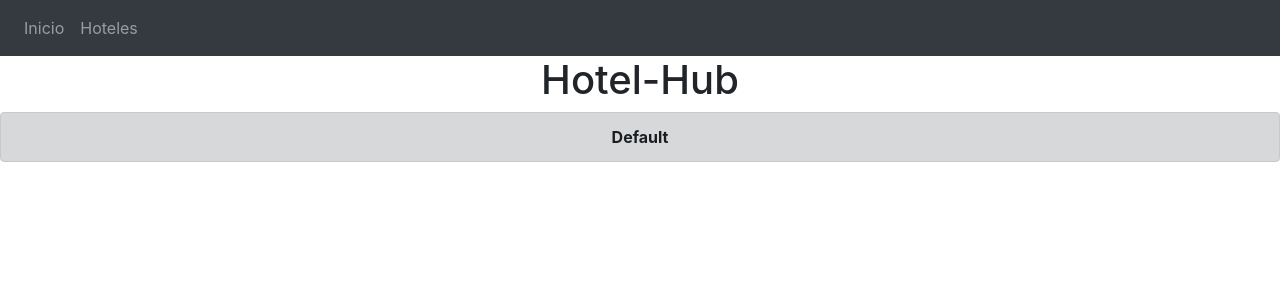
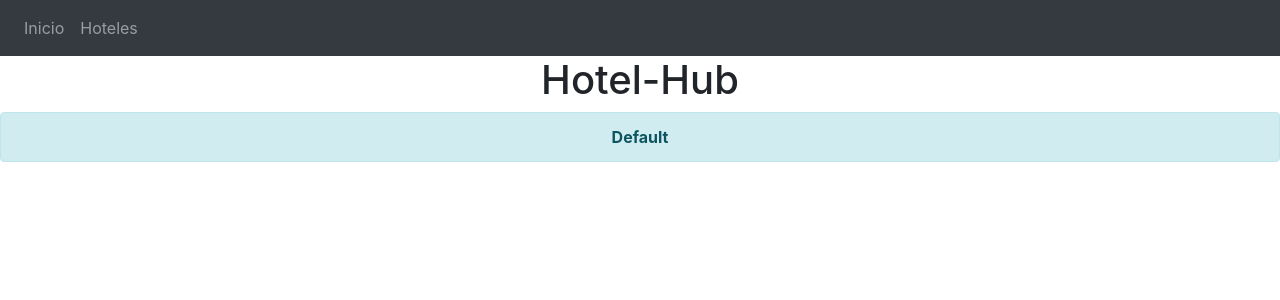
Before and after one commit to CodersBrandon/jenkinsD, an Angular app in the folder webhotelhub/: page / in a window 1280 px wide. Shown: the top 300 px of the page. Built offline with nearby package versions, Linux system fonts and the light colour scheme.

Commit message:
Update app.component.html

```diff
--- a/webhotelhub/src/app/app.component.html
+++ b/webhotelhub/src/app/app.component.html
@@ -1,4 +1,3 @@
-
 <nav class="navbar navbar-expand-sm bg-dark navbar-dark">
   <ul class="navbar-nav">
     <li class="nav-item">
@@ -19,7 +18,7 @@
 
 <h1 class="text-center"> {{title}}</h1>
 
-  <div class="alert alert-dark text-center" role="alert">
+  <div class="alert alert-info text-center" role="alert">
       <b>{{ambiente}}</b>
   </div>
 
```
